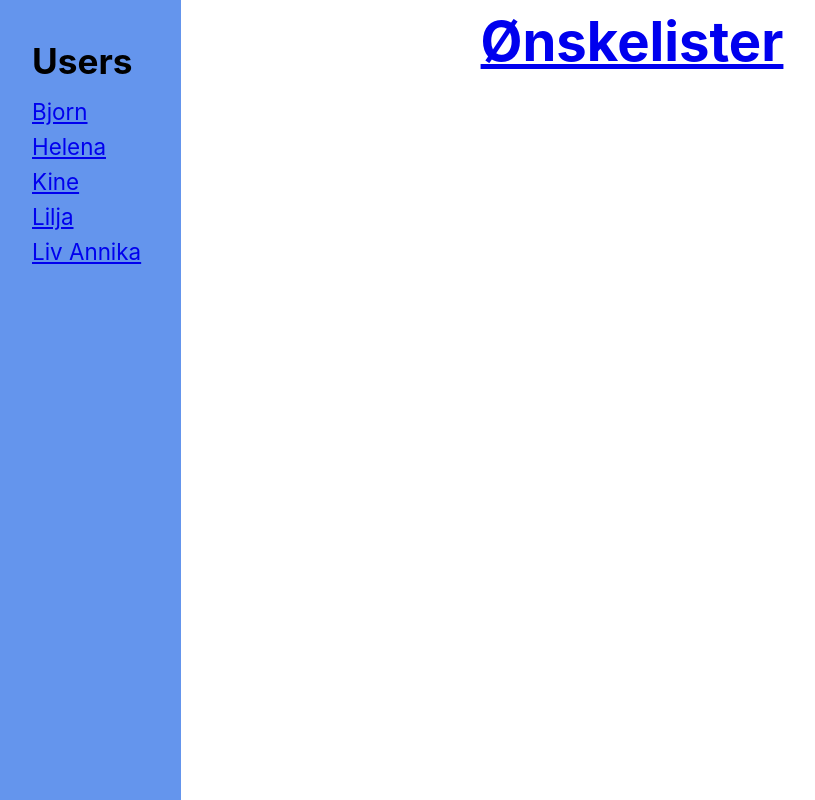
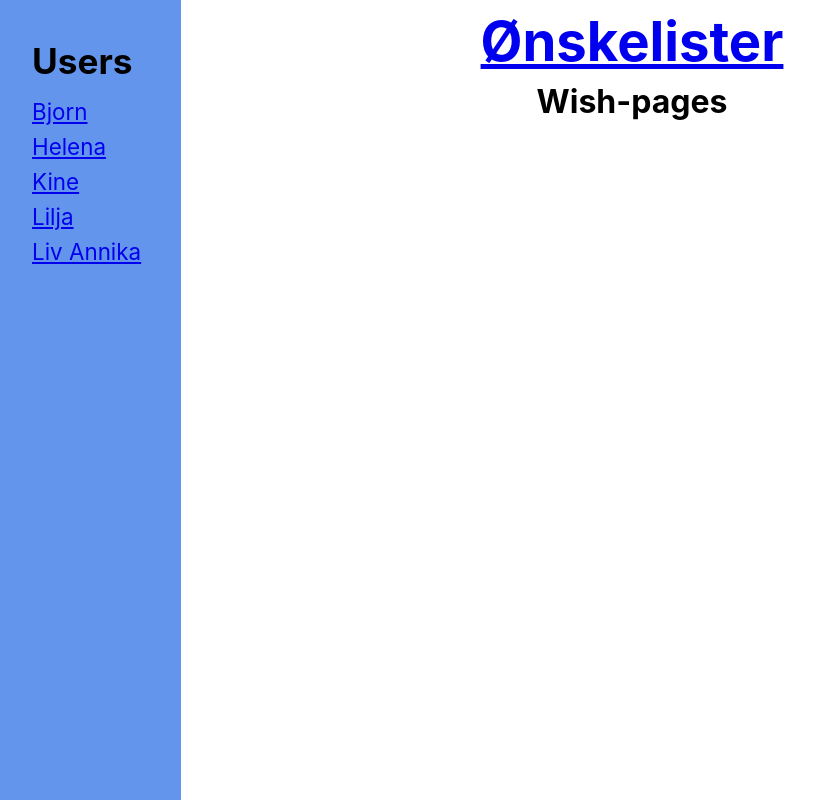
Before and after one commit to magnus-schj/Wishlist, a React (Create React App) app in the folder frontend/react/main/: page /1 in a window 1280 px wide. Shown: the whole page, without its empty margins (8-823 px from the left). Built offline with nearby package versions, Linux system fonts and the light colour scheme.

Commit message:
moved wish-page to components

```diff
--- a/frontend/react/main/public/index.html
+++ b/frontend/react/main/public/index.html
@@ -2,7 +2,6 @@
 <html lang="en">
   <head>
     <meta charset="utf-8" />
-    <link rel="icon" href="%PUBLIC_URL%/favicon.ico" />
     <meta name="viewport" content="width=device-width, initial-scale=1" />
     <meta name="theme-color" content="#000000" />
     <meta
@@ -24,7 +23,7 @@
       work correctly both with client-side routing and a non-root public URL.
       Learn how to configure a non-root public URL by running `npm run build`.
     -->
-    <title>React App</title>
+    <title>Ønskelister</title>
   </head>
   <body>
     <noscript>You need to enable JavaScript to run this app.</noscript>
--- a/frontend/react/main/src/App.js
+++ b/frontend/react/main/src/App.js
@@ -5,12 +5,11 @@ import { Link, Route } from "react-router-dom";
 import "./App.css";
 
 import UserMenu from "./components/user-menu/UserMenu.component";
-import WishPage from "./pages/wish-page/WishPage.component";
 import Main from "./pages/main/Main.component";
+import WishPages from "./pages/wish-pages/wish-pages.component";
 
 const App = () => {
   const mockData = useSelector((state) => state.mockData);
-
   const [userLoggedIn, setUserLoggedIn] = useState(false);
 
   console.log(mockData);
@@ -29,6 +28,7 @@ const App = () => {
           <Main userLoggedIn={userLoggedIn} setUserLoggedIn={setUserLoggedIn} />
         )}
       />
+      <WishPages />
     </div>
   );
 };
--- /dev/null
+++ b/frontend/react/main/src/pages/wish-pages/wish-pages.component.jsx
@@ -0,0 +1,5 @@
+const WishPages = () => {
+  return <h1>Wish-pages</h1>;
+};
+
+export default WishPages;
```
Also changed, not shown: frontend/react/main/src/components/wish-page/WishPage.component.jsx (renamed from frontend/react/main/src/pages/wish-page/WishPage.component.jsx), frontend/react/main/src/components/wish-page/wish-page.styles.css (renamed from frontend/react/main/src/pages/wish-page/wish-page.styles.css).
